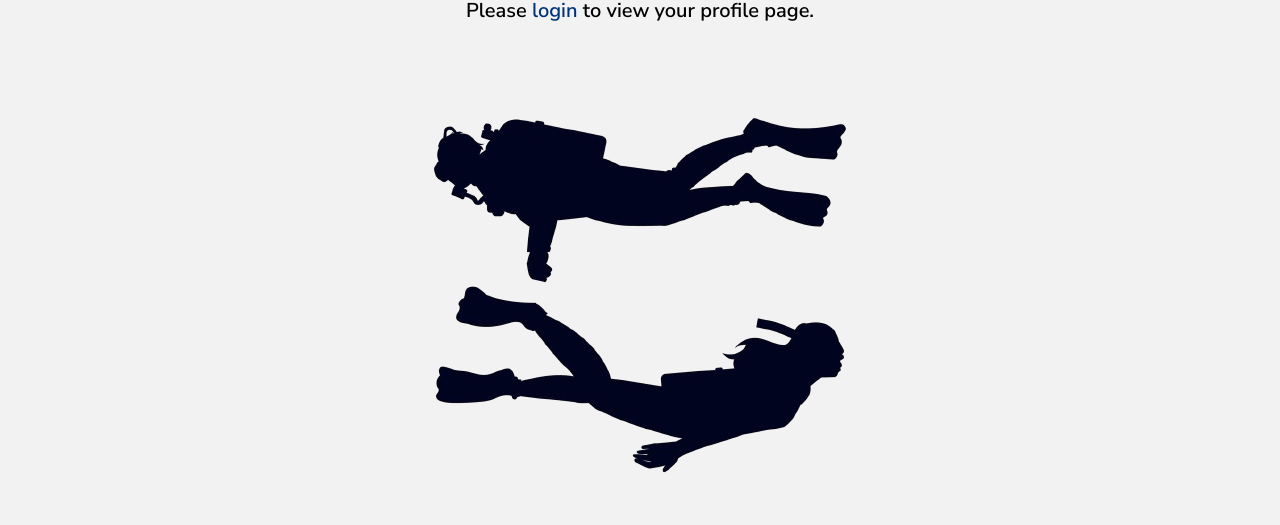
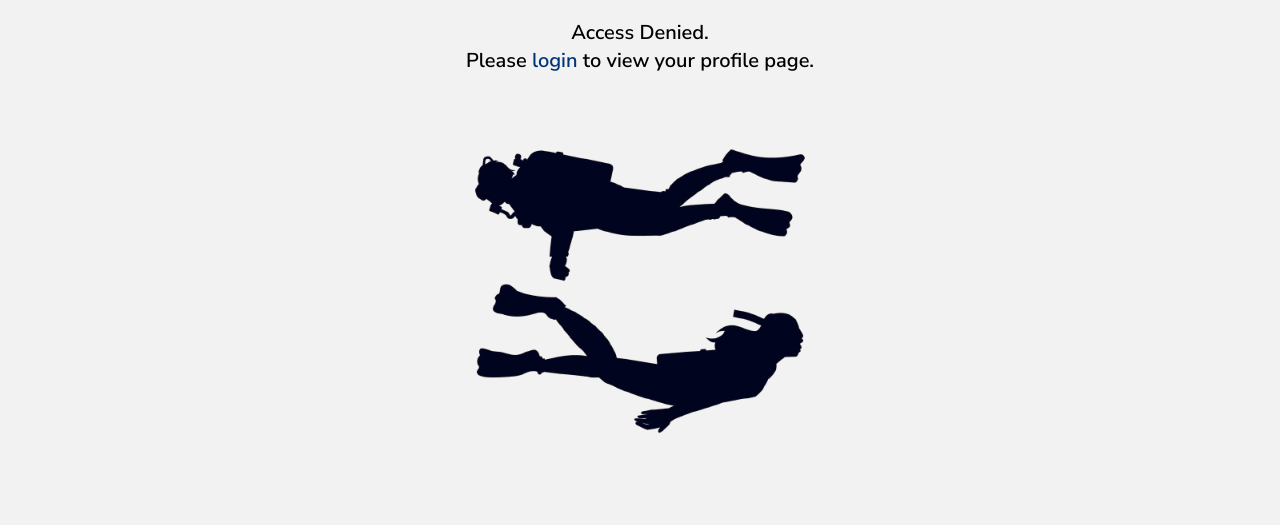
Before and after one commit to RozaliiaRusskikh/ocean-buddies, a Next.js app: page /profile in a window 1280 px wide. Shown: the part 221-746 px from the top of the page. Built offline with nearby package versions, Linux system fonts and the light colour scheme; no server answers.

Commit message:
Style access denied

```diff
--- a/app/profile/page.tsx
+++ b/app/profile/page.tsx
@@ -48,6 +48,8 @@
           src={scubaDivers}
           alt="Scuba Divers"
           className="mx-auto"
+          width={400}
+          height={400}
           priority
         />
       </LayoutX>
```
